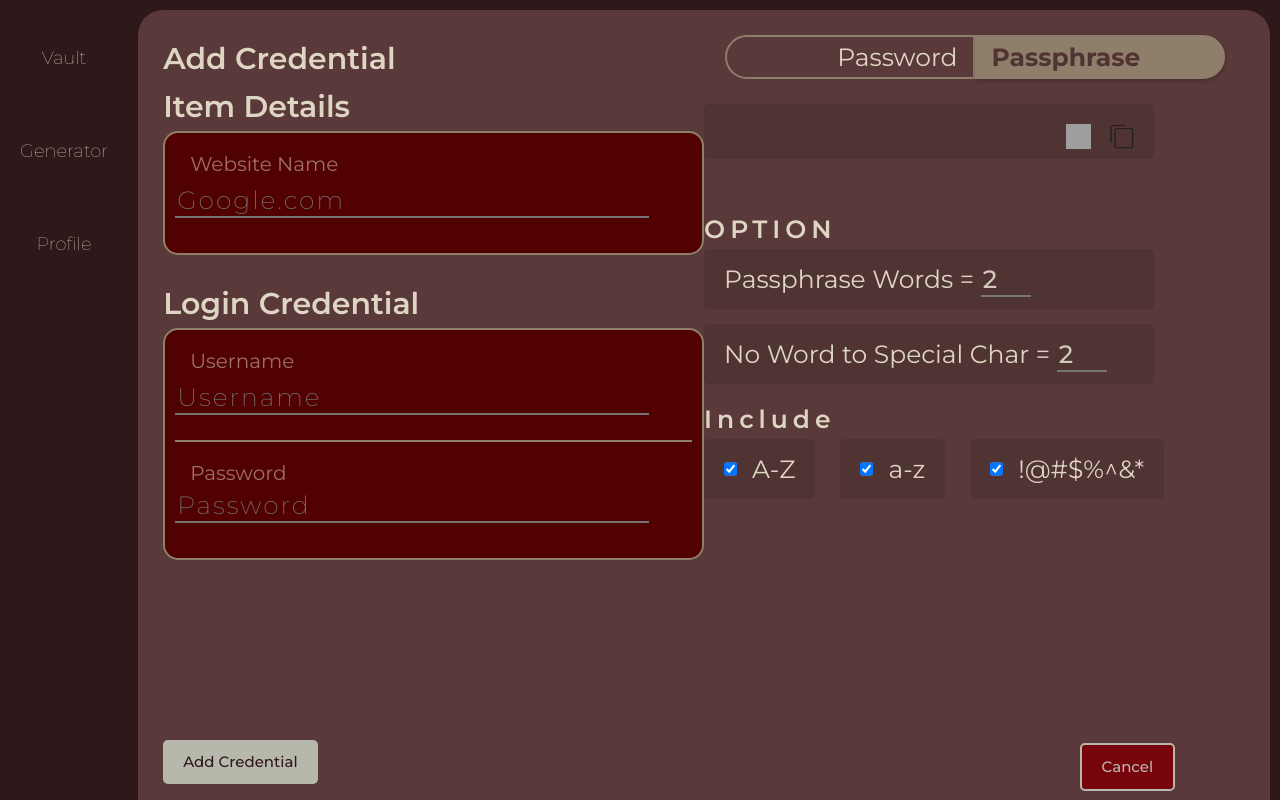
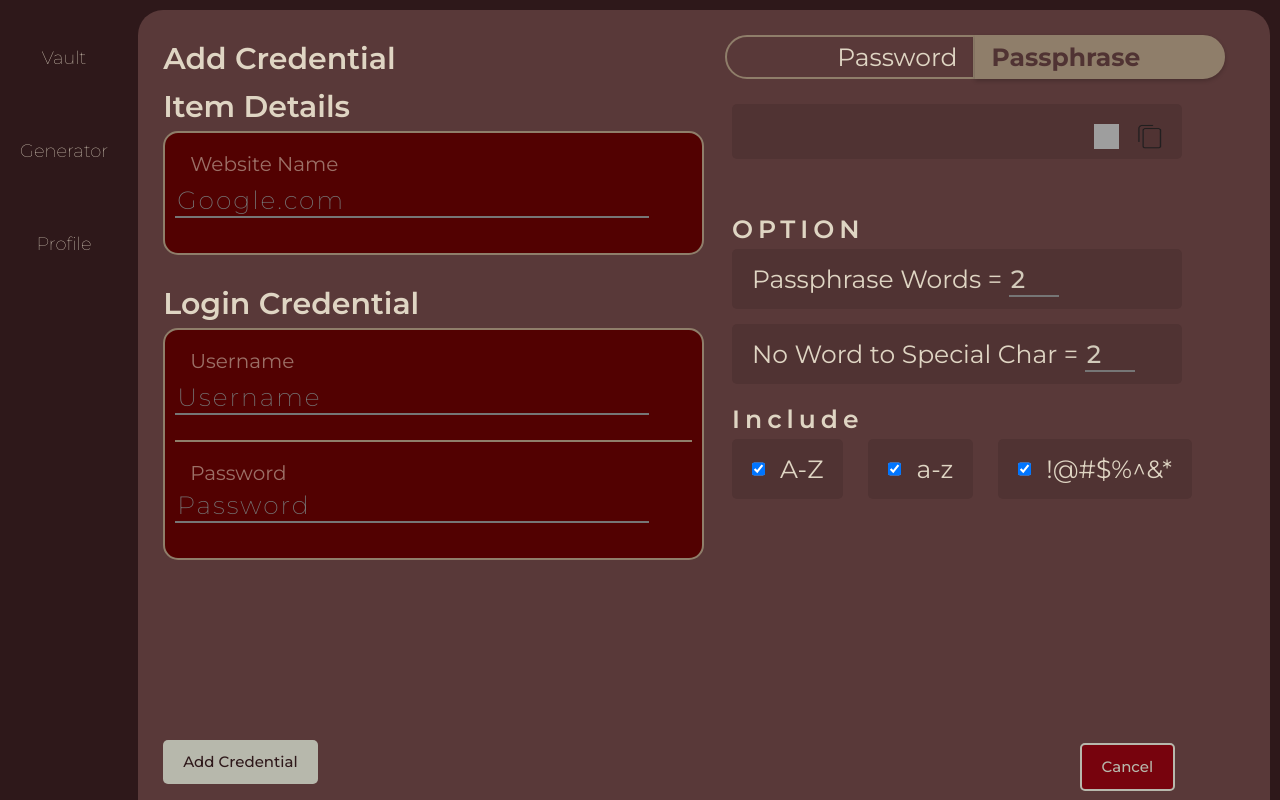
Before and after one commit to TanKyeWen/PasswordManagerWebApplication, a Vue app: page /addCredential in a window 1280 px wide. Shown: the top 800 px of the page. Built offline with nearby package versions, Linux system fonts and the light colour scheme; no server answers; grey boxes are pictures that could not be loaded.

Commit message:
fixed audit trail errors

```diff
--- a/src/views/AddCredentialView.vue
+++ b/src/views/AddCredentialView.vue
@@ -109,7 +109,9 @@
                         Passphrase
                     </div>
                 </div>
-                <component :is="tabs[currentComponent]" />
+                <div class="gen-display">
+                    <component :is="tabs[currentComponent]" />
+                </div>
             </div>
             <div class="action-section">
                 <div class="add-credential-btn" @click="handleAddCredential">
@@ -191,7 +193,7 @@
     .gen-container{
         flex: 1;
     }
-    .gen-opt{
+    .gen-opt, .gen-display{
         display: flex;
         justify-content: center;
         font-size: 25px;
--- a/src/views/EditCredentialView.vue
+++ b/src/views/EditCredentialView.vue
@@ -147,7 +147,9 @@
                         Passphrase
                     </div>
                 </div>
-                <component :is="tabs[currentComponent]" />
+                <div class="gen-display">
+                    <component :is="tabs[currentComponent]" />
+                </div>
             </div>
             <div class="action-section">
                 <div class="edit-credential-btn" @click="handleUpdateCredential">
@@ -227,7 +229,7 @@
     .gen-container{
         flex: 1;
     }
-    .gen-opt{
+    .gen-opt, .gen-display{
         display: flex;
         justify-content: center;
         font-size: 25px;
--- a/src/views/SignInView.vue
+++ b/src/views/SignInView.vue
@@ -43,6 +43,7 @@
 
         } catch (error) {
             console.error('Login failed:', error.response?.data || error.message);
+            alert(`Login Failed: ${error.response?.data.error}`)
             throw error;
         }
     }
@@ -51,7 +52,6 @@
         try {
             const result = await signin(username.value, password.value);
             console.log('User logged in:', result);
-
 
             // Redirect to the vault view after successful login
             router.push('/vault');
--- a/src/views/SignUpView.vue
+++ b/src/views/SignUpView.vue
@@ -44,6 +44,7 @@
 
         } catch (error) {
             console.error('Signup failed:', error.response?.data || error.message);
+            alert(`Login Failed: ${error.response?.data.error}`)
             throw error;
         }
     }
```
